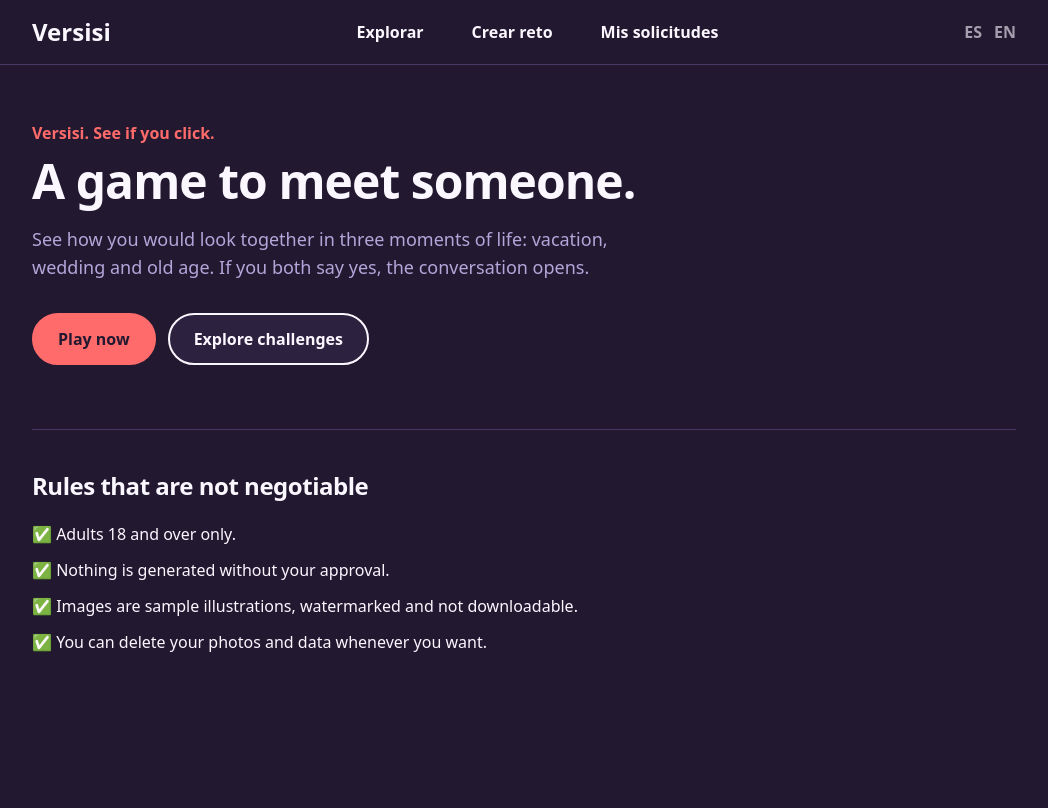
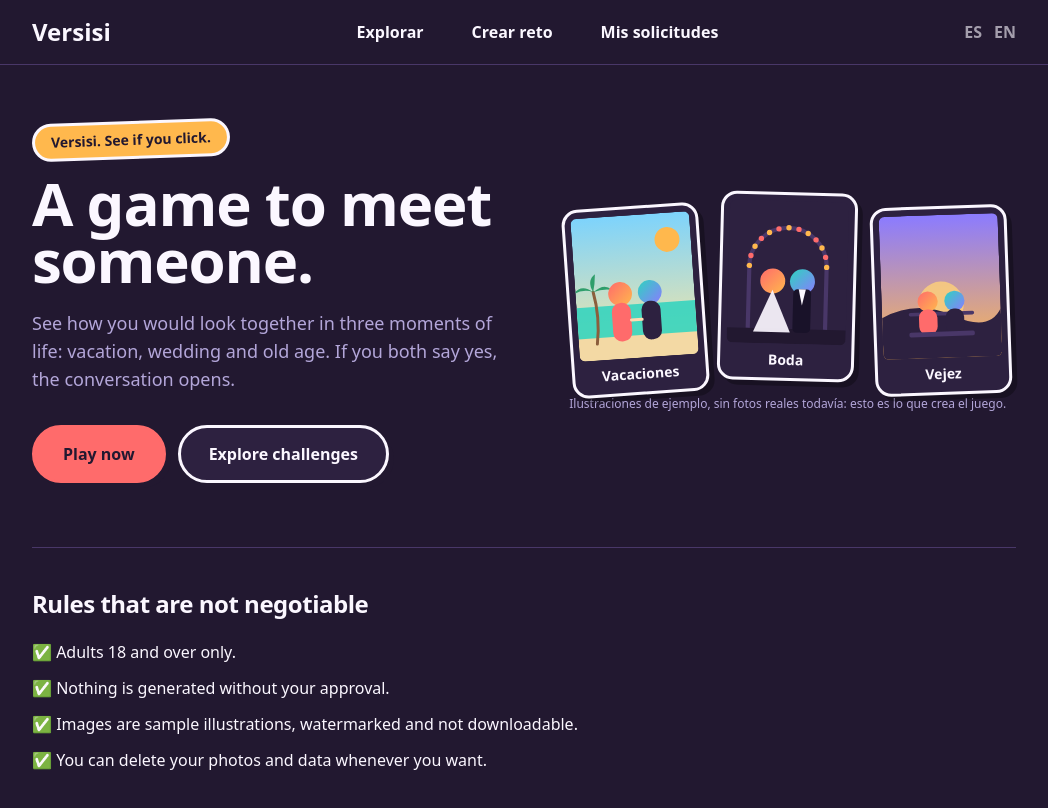
Before and after one commit to jairod39/versisi, a Next.js app: page /1 in a window 1280 px wide. Shown: the top 808 px of the page, without its empty margins (116-1164 px from the left). Built offline with nearby package versions, Linux system fonts and the light colour scheme; no server answers.

Commit message:
Add files via upload

```diff
--- a/app/[locale]/page.tsx
+++ b/app/[locale]/page.tsx
@@ -1,19 +1,33 @@
-import { useTranslations } from 'next-intl';
 import { getTranslations } from 'next-intl/server';
+import SampleScenes from '@/components/SampleScenes';
 
 export default async function Landing({ params: { locale } }: { params: { locale: string } }) {
   const t = await getTranslations('landing');
   return (
-    <div className="max-w-5xl mx-auto px-5 py-14">
-      <p className="text-coral font-display font-bold mb-3">{t('slogan')}</p>
-      <h1 className="text-5xl font-extrabold mb-5 max-w-2xl">{t('title')}</h1>
-      <p className="text-muted max-w-xl mb-8 text-lg">{t('sub')}</p>
-      <div className="flex gap-3 flex-wrap">
-        <a href={`/create`} className="btn btn-primary">{t('cta')}</a>
-        <a href={`/feed`} className="btn">{t('explore')}</a>
-      </div>
+    <div className="max-w-5xl mx-auto px-5">
+      <section className="grid md:grid-cols-[1.05fr,1fr] gap-10 md:gap-12 items-center pt-14 pb-10">
+        <div>
+          <span className="inline-block bg-sun text-[#221830] font-display font-extrabold text-sm px-4 py-1.5 rounded-full border-[3px] border-ink -rotate-2 mb-4">
+            {t('slogan')}
+          </span>
+          <h1 className="text-6xl leading-[0.95] font-extrabold mb-5">{t('title')}</h1>
+          <p className="text-muted max-w-xl mb-8 text-lg">{t('sub')}</p>
+          <div className="flex gap-3 flex-wrap">
+            <a href="/create" className="btn btn-primary">{t('cta')}</a>
+            <a href="/feed" className="btn">{t('explore')}</a>
+          </div>
+        </div>
+        <div>
+          <SampleScenes locale={locale} />
+          <p className="text-center text-muted text-xs mt-4">
+            {locale === 'en'
+              ? 'Sample illustrations — no real photos yet, this is what the game creates.'
+              : 'Ilustraciones de ejemplo, sin fotos reales todavía: esto es lo que crea el juego.'}
+          </p>
+        </div>
+      </section>
 
-      <section className="mt-16 border-t border-line pt-10">
+      <section className="mt-6 border-t border-line pt-10 pb-16">
         <h2 className="text-2xl font-extrabold mb-5">{t('safeTitle')}</h2>
         <ul className="grid gap-3 max-w-xl">
           <li>✅ {t('safe1')}</li>
--- a/app/globals.css
+++ b/app/globals.css
@@ -5,8 +5,23 @@
 body { @apply bg-bg text-ink; font-family: theme('fontFamily.body'); }
 h1, h2, h3 { font-family: theme('fontFamily.display'); letter-spacing: -0.02em; }
 
-.btn { @apply inline-flex items-center justify-center gap-2 rounded-full border-2 border-ink px-6 py-3 font-semibold bg-surface transition-transform active:translate-y-px; }
+.btn {
+  @apply inline-flex items-center justify-center gap-2 rounded-full border-[3px] border-ink px-7 py-3.5 font-bold bg-surface;
+  box-shadow: 5px 5px 0 var(--tw-shadow-color, #221830);
+  transition: transform .12s, box-shadow .12s;
+}
+.btn:hover { transform: translate(-2px, -2px); box-shadow: 7px 7px 0 #221830; }
+.btn:active { transform: translate(2px, 2px); box-shadow: 2px 2px 0 #221830; }
 .btn-primary { @apply bg-coral text-[#221830] border-coral; }
-.btn-ghost { @apply border-line; }
-.card { @apply bg-surface border-2 border-line rounded-card p-6; }
-.input { @apply w-full rounded-2xl border-2 border-line bg-bg px-4 py-3 text-ink focus:outline-none focus:border-ink; }
+.btn-ghost { @apply border-line; box-shadow: none; }
+.btn-ghost:hover { box-shadow: none; transform: none; }
+
+.card {
+  @apply bg-surface border-[3px] border-ink rounded-[28px] p-6;
+  box-shadow: 6px 6px 0 #0000003a;
+}
+.input {
+  @apply w-full rounded-2xl border-[3px] border-line bg-bg px-4 py-3 text-ink focus:outline-none;
+  transition: border-color .15s;
+}
+.input:focus { @apply border-coral; }
--- /dev/null
+++ b/components/SampleScenes.tsx
@@ -0,0 +1,120 @@
+// Escenas de ejemplo dibujadas a mano en SVG. No usan fotos reales de nadie:
+// son siluetas abstractas para mostrar, antes de que alguien juegue, qué tipo
+// de ilustración genera Versisi. Esto es lo primero que ve un visitante.
+
+function Vacation({ uid }: { uid: string }) {
+  return (
+    <svg viewBox="0 0 400 480" xmlns="http://www.w3.org/2000/svg" role="img" aria-label="Ilustración de ejemplo: vacaciones">
+      <defs>
+        <linearGradient id={`${uid}sky`} x1="0" y1="0" x2="0" y2="1">
+          <stop offset="0" stopColor="#7DD3FC" />
+          <stop offset="1" stopColor="#FDE7A0" />
+        </linearGradient>
+        <linearGradient id={`${uid}a`} x1="0" y1="0" x2="1" y2="1">
+          <stop offset="0" stopColor="#FF6B6B" /><stop offset="1" stopColor="#FFB84D" />
+        </linearGradient>
+        <linearGradient id={`${uid}b`} x1="0" y1="0" x2="1" y2="1">
+          <stop offset="0" stopColor="#2DD4BF" /><stop offset="1" stopColor="#8B7BFF" />
+        </linearGradient>
+      </defs>
+      <rect width="400" height="480" fill={`url(#${uid}sky)`} />
+      <circle cx="320" cy="90" r="42" fill="#FFB84D" />
+      <rect y="300" width="400" height="110" fill="#2DD4BF" opacity=".85" />
+      <rect y="405" width="400" height="75" fill="#F3D9A4" />
+      <path d="M62 425 Q78 335 60 250" stroke="#8B5E3C" strokeWidth="10" fill="none" strokeLinecap="round" />
+      <path d="M60 250 Q22 218 -6 252 Q30 236 60 250Z M60 250 Q40 210 70 190 Q68 222 60 250Z M60 250 Q100 220 122 246 Q90 240 60 250Z" fill="#2F9E6B" />
+      <circle cx="150" cy="262" r="40" fill={`url(#${uid}a)`} />
+      <rect x="118" y="292" width="64" height="130" rx="30" fill="#FF6B6B" />
+      <circle cx="250" cy="262" r="40" fill={`url(#${uid}b)`} />
+      <rect x="218" y="292" width="64" height="130" rx="30" fill="#2D2140" />
+      <path d="M182 352 L218 352" stroke="#FFD9B0" strokeWidth="10" strokeLinecap="round" />
+    </svg>
+  );
+}
+
+function Wedding({ uid }: { uid: string }) {
+  const arch = [];
+  for (let i = 0; i <= 12; i++) {
+    const an = Math.PI * (i / 12);
+    arch.push(
+      <circle key={i} cx={200 - 130 * Math.cos(an)} cy={220 - 130 * Math.sin(an)} r="9"
+        fill={i % 2 ? '#FF6B6B' : '#FFB84D'} />
+    );
+  }
+  return (
+    <svg viewBox="0 0 400 480" xmlns="http://www.w3.org/2000/svg" role="img" aria-label="Ilustración de ejemplo: boda">
+      <defs>
+        <linearGradient id={`${uid}a`} x1="0" y1="0" x2="1" y2="1">
+          <stop offset="0" stopColor="#FF6B6B" /><stop offset="1" stopColor="#FFB84D" />
+        </linearGradient>
+        <linearGradient id={`${uid}b`} x1="0" y1="0" x2="1" y2="1">
+          <stop offset="0" stopColor="#2DD4BF" /><stop offset="1" stopColor="#8B7BFF" />
+        </linearGradient>
+      </defs>
+      <rect width="400" height="480" fill="#2D2140" />
+      <path d="M70 430 L70 220 A130 130 0 0 1 330 220 L330 430" stroke="#493768" strokeWidth="14" fill="none" />
+      {arch}
+      <rect y="430" width="400" height="50" fill="#221830" />
+      <circle cx="150" cy="270" r="42" fill={`url(#${uid}a)`} />
+      <path d="M150 300 L88 442 L212 442Z" fill="#FBF7FF" opacity=".92" />
+      <circle cx="250" cy="270" r="42" fill={`url(#${uid}b)`} />
+      <rect x="220" y="296" width="60" height="146" rx="14" fill="#191229" />
+      <path d="M238 296 L262 296 L250 350Z" fill="#FBF7FF" />
+    </svg>
+  );
+}
+
+function OldAge({ uid }: { uid: string }) {
+  return (
+    <svg viewBox="0 0 400 480" xmlns="http://www.w3.org/2000/svg" role="img" aria-label="Ilustración de ejemplo: vejez">
+      <defs>
+        <linearGradient id={`${uid}dusk`} x1="0" y1="0" x2="0" y2="1">
+          <stop offset="0" stopColor="#8B7BFF" /><stop offset="1" stopColor="#FFB84D" />
+        </linearGradient>
+        <linearGradient id={`${uid}a`} x1="0" y1="0" x2="1" y2="1">
+          <stop offset="0" stopColor="#FF6B6B" /><stop offset="1" stopColor="#FFB84D" />
+        </linearGradient>
+        <linearGradient id={`${uid}b`} x1="0" y1="0" x2="1" y2="1">
+          <stop offset="0" stopColor="#2DD4BF" /><stop offset="1" stopColor="#8B7BFF" />
+        </linearGradient>
+      </defs>
+      <rect width="400" height="480" fill={`url(#${uid}dusk)`} />
+      <circle cx="200" cy="300" r="76" fill="#FFD27A" opacity=".8" />
+      <path d="M0 340 Q120 280 240 340 T400 320 V480 H0Z" fill="#2D2140" />
+      <rect x="90" y="326" width="220" height="12" rx="6" fill="#493768" />
+      <circle cx="155" cy="290" r="34" fill={`url(#${uid}a)`} />
+      <rect x="124" y="316" width="62" height="86" rx="28" fill="#FF6B6B" />
+      <circle cx="245" cy="290" r="34" fill={`url(#${uid}b)`} />
+      <rect x="214" y="316" width="62" height="86" rx="28" fill="#2D2140" />
+      <rect x="90" y="392" width="220" height="16" rx="6" fill="#493768" />
+    </svg>
+  );
+}
+
+const SCENES = [
+  { Comp: Vacation, uid: 'v1', label: { es: 'Vacaciones', en: 'Vacation' } },
+  { Comp: Wedding, uid: 'v2', label: { es: 'Boda', en: 'Wedding' } },
+  { Comp: OldAge, uid: 'v3', label: { es: 'Vejez', en: 'Old age' } },
+];
+
+export default function SampleScenes({ locale }: { locale: string }) {
+  return (
+    <div className="flex items-start justify-center gap-3 sm:gap-4" aria-hidden="false">
+      {SCENES.map(({ Comp, uid, label }, i) => (
+        <div
+          key={uid}
+          className="w-[30%] bg-surface border-[3px] border-ink rounded-2xl p-1.5 pb-2"
+          style={{
+            transform: `rotate(${i === 0 ? -4 : i === 1 ? 1.5 : -2}deg) translateY(${i === 1 ? 0 : 14}px)`,
+            boxShadow: '5px 5px 0 #0000004a',
+          }}
+        >
+          <div className="rounded-md overflow-hidden"><Comp uid={uid} /></div>
+          <p className="text-center font-display font-bold text-sm mt-1.5">
+            {locale === 'en' ? label.en : label.es}
+          </p>
+        </div>
+      ))}
+    </div>
+  );
+}
```
